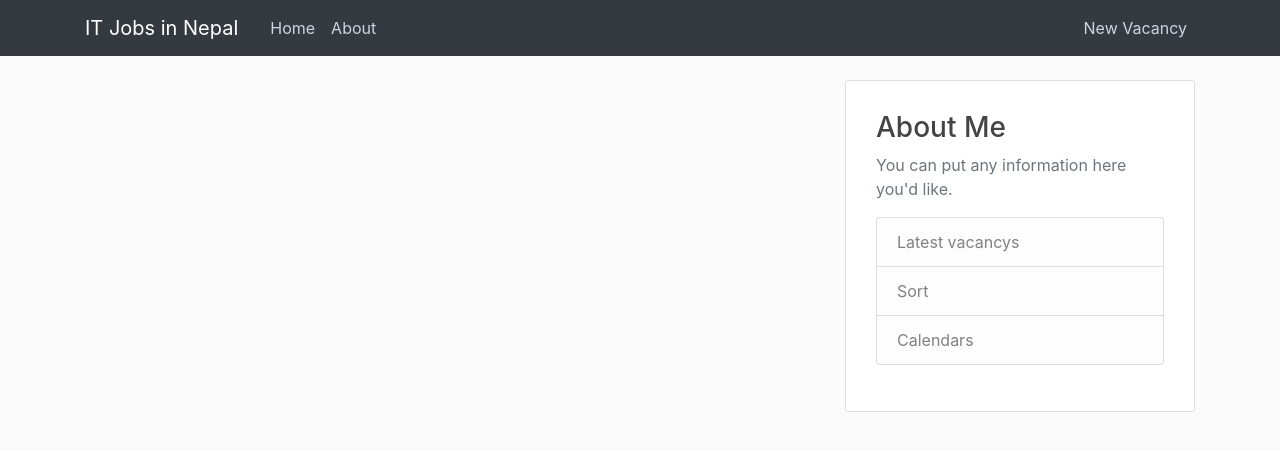
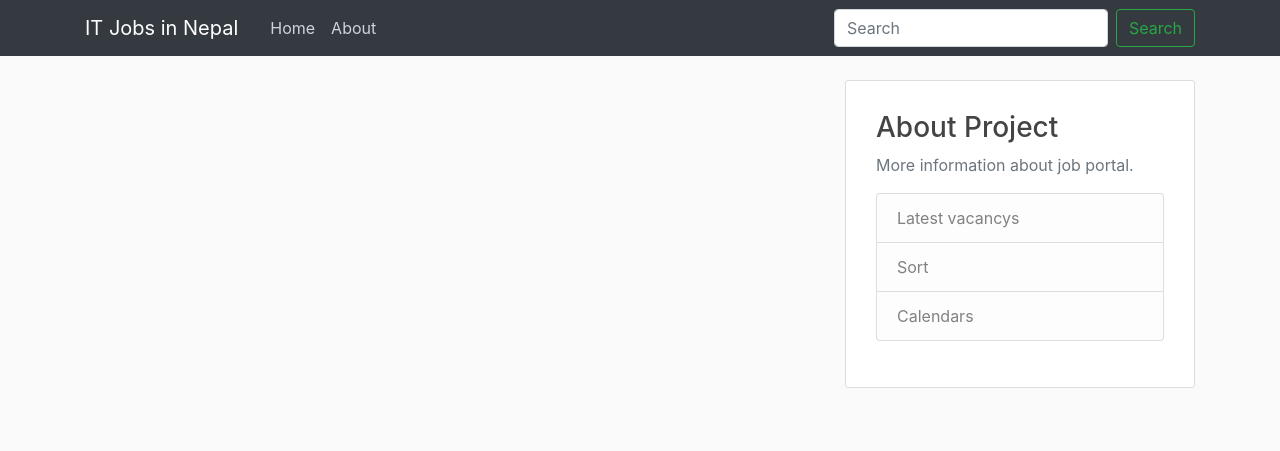
Before and after one commit to PradeepBudhathoki/itjobvacancy-django-mysql, a Django app: page / in a window 1280 px wide. Shown: the top 451 px of the page. Run offline with Django 3.2, Linux system fonts and the light colour scheme; data that the repository does not hold is empty; some libraries are stand-ins or nearby versions.

Commit message:
modified

```diff
--- a/itjob/forms.py
+++ b/itjob/forms.py
@@ -22,5 +22,5 @@ class VacancyForm(forms.ModelForm):
 
     def __init__(self, *args, **kwargs):
         super(VacancyForm,self).__init__(*args, **kwargs)
-        self.fields['company'].empty_label = "Select" #for displaying select instead of ...
+        self.fields['company'].empty_label = "" #for displaying select instead of ...
         self.fields['skill'].empty_label = "Select"
--- a/itjob/templates/itjob/base.html
+++ b/itjob/templates/itjob/base.html
@@ -14,18 +14,24 @@
     <header class="site-header">
         <nav class="navbar navbar-expand-md navbar-dark bg-dark fixed-top">
           <div class="container">
-            <a class="navbar-brand mr-4" href="{% url 'itjob-list' %}">IT Jobs in Nepal</a>
+            <a class="navbar-brand mr-4" href="{% url 'vacancylist' %}">IT Jobs in Nepal</a>
             <button class="navbar-toggler" type="button" data-toggle="collapse" data-target="#navbarToggle" aria-controls="navbarToggle" aria-expanded="false" aria-label="Toggle navigation">
             <span class="navbar-toggler-icon"></span>
             </button>
             <div class="collapse navbar-collapse" id="navbarToggle">
               <div class="navbar-nav mr-auto">
-                <a class="nav-item nav-link" href="{% url 'itjob-list' %}">Home</a>
-                <a class="nav-item nav-link" href="{% url 'itjob-list' %}">About</a>
+                <a class="nav-item nav-link" href="{% url 'vacancylist' %}">Home</a>
+                <a class="nav-item nav-link" href="{% url 'vacancylist' %}">About</a>
               </div>
               <div class="navbar-nav">
-
+                {% if user.is_authenticated %}
                   <a class="nav-item nav-link" href="{% url 'vacancy-create' %}">New Vacancy</a>
+                {% endif %}
+                  <form class="form-inline my-2 my-lg-0" method="POST" action="{% url 'vacancy-search' %}">
+                    {% csrf_token %}
+                    <input class="form-control mr-sm-2" type="search" placeholder="Search" name="inputVar" >
+                    <button class="btn btn-outline-success my-2 my-sm-0" type="submit">Search</button>
+                  </form>
 
             </div>
           </div>
@@ -48,8 +54,8 @@
           </div>
           <div class="col-md-4">
             <div class="content-section" >
-              <h3>About Me</h3>
-              <p class='text-muted'>You can put any information here you'd like.
+              <h3>About Project</h3>
+              <p class='text-muted'>More information about job portal.
                 <ul class="list-group">
                   <li class="list-group-item list-group-item-light">Latest vacancys</li>
                   <li class="list-group-item list-group-item-light">Sort</li>
--- a/itjob/templates/itjob/vacancy_list.html
+++ b/itjob/templates/itjob/vacancy_list.html
@@ -9,8 +9,9 @@
                 <a class="mr-2" ></a>{{ vacancy.company }}
                 <small class="text-muted">deadline {{ vacancy.apply_before|date:"F d, Y" }}</small>
             </div>
-            <h2><a class="article-title" href="{% url 'itjob-detail' vacancy.vacancy_id %}"> {{ vacancy.title }}</a></h2>
-            <p class="article-content">Categories: {{ vacancy.category }}</p>
+            <h2><a class="article-title" href="{% url 'vacancy-detail' vacancy.vacancy_id %}"> {{ vacancy.title }}</a></h2>
+
+            <p class="article-content">Category: {{ vacancy.category }}</p>
             <p class="article-content">No. of vacancys:{{vacancy.req_no}}</p>
 
             </div>
--- a/itjob/urls.py
+++ b/itjob/urls.py
@@ -1,16 +1,17 @@
 from django.urls import path
-from .views import VacancyListView, VacancyDetailView,VacancyCreateView,VacancyDeleteView,VacancyUpdateView
+from .views import  VacancyDetailView,VacancyCreateView,VacancyUpdateView
+#from .views import  VacancyListView,VacancyDetailView,VacancyCreateView,VacancyUpdateView
 
 from . import views #import all from views
 
 urlpatterns=[
-
-    path('', views.VacancyListView.as_view(),name='itjob-list'),
-    path('<int:pk>/',VacancyDetailView.as_view(),name="itjob-detail"),
+    path('', views.vacancy_list,name='vacancylist'),
+    path('search/',views.vacancy_search,name='vacancy-search'),
+    #path('', views.VacancyListView.as_view(),name='vacancy-list'),
+    path('<int:pk>/',VacancyDetailView.as_view(),name="vacancy-detail"),
     path('vacancy/new/',VacancyCreateView.as_view(),name="vacancy-create"),
     path('vacancy/<int:pk>/update/',VacancyUpdateView.as_view(),name="vacancy-update"),
-    path('vacancy/<int:pk>/delete/',VacancyDeleteView.as_view(),name="vacancy-delete"),
+    path('vacancy/<int:pk>/delete/',views.vacancy_delete,name="vacancy-delete"),
     #path('<int:pk>/', views.vacancy_detail,name='vacancy-detail'), # get and post req. for update operation
-    #path('delete/<int:id>/',views.vacancy_delete,name='vacancy_delete')
 
 ]
--- a/itjob/views.py
+++ b/itjob/views.py
@@ -3,26 +3,54 @@ from django.contrib.auth.mixins import LoginRequiredMixin
 from .forms import VacancyForm
 from .models import Vacancy
 from django.views.generic import ListView, DetailView, CreateView, UpdateView, DeleteView
+from django.http import HttpResponse
 
+import mysql.connector as mc
+con = mc.connect(host="localhost", user="root", passwd="lm10goat", database='vacancy')
+print('Successfully connected to database')
+cur=con.cursor()
 
 def vacancy_list(request):
-    context={
-        'vacancys':Vacancy.objects.all()
-    }
-    return render(request,"itjob/vacancy_list.html",context)
+
+    #data=Vacancy.objects.raw("SELECT * from itjob_vacancy WHERE vacancy_id=1001")
+    #data=Vacancy.objects.raw("SELECT `vacancy_id`,`title`,`name` from itjob_vacancy A, itjob_category B WHERE  A.category_id = B.category_id ")
+    data=Vacancy.objects.raw("SELECT * from itjob_vacancy ORDER BY `published_date` DESC ")
+    #print(data)
+    return render(request,"itjob/vacancy_list.html",{'vacancys':data})
 
 
 
-class VacancyListView(ListView):
-    paginate_by =3
-    model=Vacancy#what model to query;posts
-    template_name='itjob/vacancy_list.html'#<app>/post_list.html
-    context_object_name='vacancys'
-    ordering=['-published_date'] #-sign indicates newest to oldest
+#class VacancyListView(ListView):
+    #paginate_by =3
+    #model=Vacancy#what model to query;posts
+    #template_name='itjob/vacancy_list.html'#<app>/post_list.html
+    #context_object_name='vacancys'
+    #ordering=['-published_date'] #-sign indicates newest to oldest
 
 
 class VacancyDetailView(DetailView):
     model=Vacancy
+
+def vacancy_delete(request,pk):
+
+    #id = request.GET['id']
+    #id = User.objects.get(id=id)
+    print(pk)
+    cur.execute("DELETE FROM `itjob_vacancy` where `vacancy_id` = {}".format(pk))
+    con.commit()
+    return redirect('vacancylist')
+
+
+
+
+def vacancy_search(request):
+    inputVar=request.POST.get('inputVar',)
+
+    print(inputVar)
+    data=Vacancy.objects.raw(" SELECT * FROM `itjob_vacancy` WHERE `title` =%s ",[inputVar] )
+
+    return render(request,"itjob/vacancy_search.html",{'vacancys':data})
+
 
 class VacancyCreateView(LoginRequiredMixin, CreateView):
     model=Vacancy
@@ -33,6 +61,7 @@ class VacancyCreateView(LoginRequiredMixin, CreateView):
 
         return super().form_valid(form)
 
+
 class VacancyUpdateView(LoginRequiredMixin, UpdateView):
     model=Vacancy
     fields='__all__'
@@ -41,6 +70,8 @@ class VacancyUpdateView(LoginRequiredMixin, UpdateView):
     def form_valid(self,form):
         return super().form_valid(form)
 
-class VacancyDeleteView(LoginRequiredMixin,DeleteView):
-    model=Vacancy
-    success_url='/'
+
+
+#class VacancyDeleteView(LoginRequiredMixin,DeleteView):
+    #model=Vacancy
+    #success_url='/'
```
Also changed, not shown: itjob/models.py (+8 -7 lines), itjob/templates/itjob/vacancy_confirm_delete.html (added, +21 -0 lines), itjob/templates/itjob/vacancy_detail.html (+7 -4 lines), itjob/templates/itjob/vacancy_search.html (added, +20 -0 lines), itjob/migrations/0009_auto_20201221_1403.py (added), itjob/migrations/0010_auto_20201221_1633.py (added), itjob/migrations/0011_auto_20201221_1638.py (added), itjob/migrations/0012_auto_20201221_1820.py (added), itjob/migrations/0013_auto_20201221_1825.py (added), itjob/migrations/0014_auto_20201223_0752.py (added), media/company_pics/codwing.jpeg (added), media/company_pics/codwing_wlpVBNI.jpeg (added).
